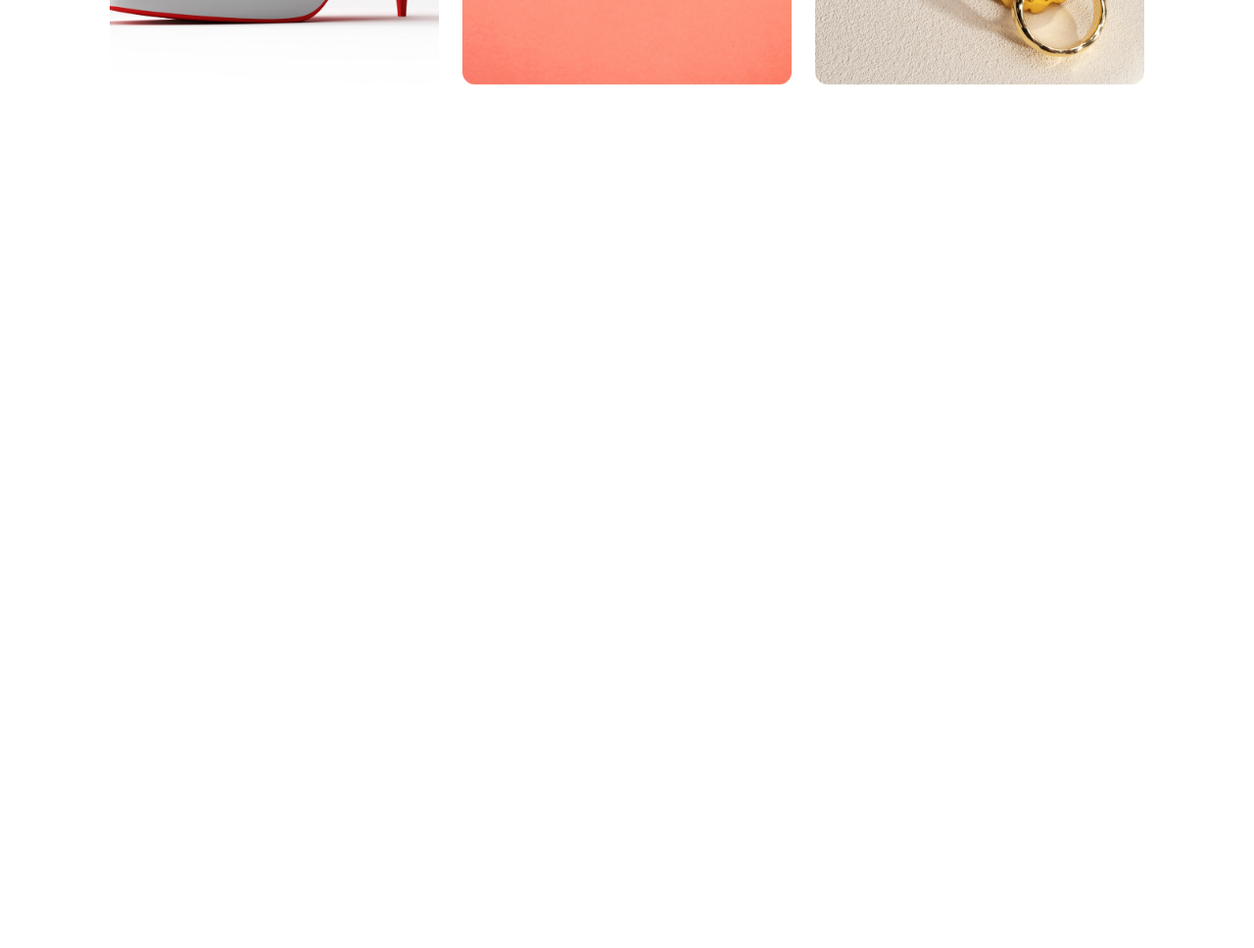
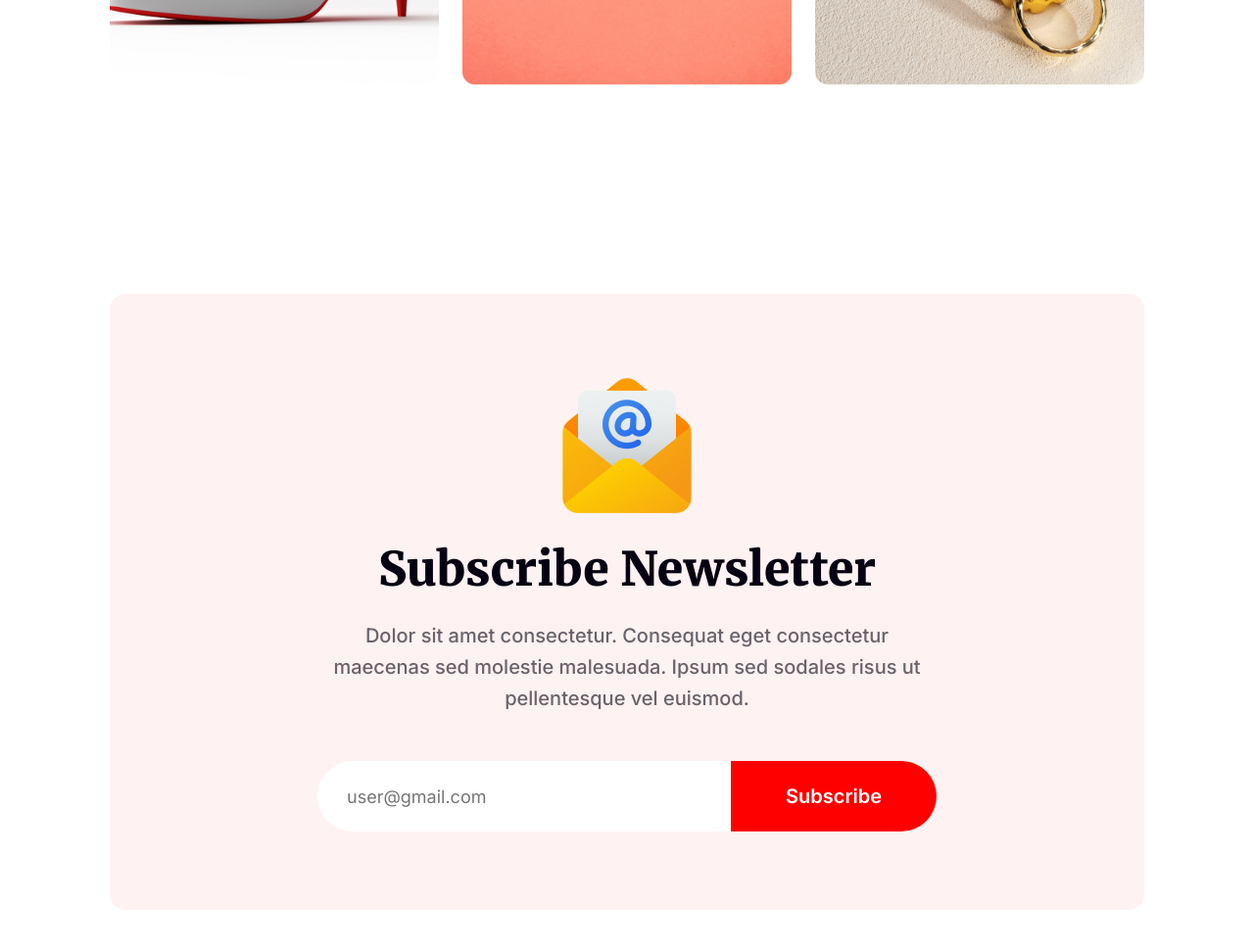
Before and after one commit to M-Nazmul/New-mission-2024.01, a plain HTML site: page index.html in a window 1280 px wide. Shown: the part 4563-5531 px from the top of the page at 98% size. Before the commit the page ends 4863 px from the top, so only its background shows below. Drawn offline with Linux system fonts and the light colour scheme.

Commit message:
added subscribe section

```diff
--- a/index.html
+++ b/index.html
@@ -106,6 +106,20 @@
                     </div>
                 </div>
             </section>
+                <!-- Subscribe section here -->
+        <section class="subscribe_container">
+            <div class="container_item">
+                <img src="images/Group-61.png" alt="">
+                <h2 class="top_main_title">Subscribe Newsletter</h2>
+                <p id="common_description" class="subscribe_description">
+                    Dolor sit amet consectetur. Consequat eget consectetur maecenas sed molestie malesuada. Ipsum sed sodales risus ut pellentesque vel euismod.
+                </p>
+            </div>
+            <div class="subscribe">
+                <input type="text" placeholder="user@gmail.com">
+                <input type="submit" value="Subscribe">
+            </div>
+        </section>
 
     </main>
 
--- a/styles/style.css
+++ b/styles/style.css
@@ -302,3 +302,47 @@ section{
 .product_items > img:hover{
     transform: scale(1.08);
 }
+/* Subscribe section styling */
+.subscribe_container{
+    background: #FF00000D;
+    padding: 80px 212px;
+    border-radius: 16px;
+}
+.container_item{
+    text-align: center;
+}
+.subscribe_description{
+    max-width: 896px;
+    margin: 0 auto 48px;
+}
+.subscribe {
+    display: flex;
+}
+.subscribe input[type='text']{
+    width: 648px;
+    padding: 25px 30px;
+    border-radius: 50px 0 0 50px;
+    color: rgba(7, 2, 17, 0.30);
+    border: none;
+    outline: none;
+    text-align: left;
+    font-family: Inter;
+    font-size: 18px;
+    font-weight: 400;
+}
+.subscribe input[type='submit']{
+    /* height: 72px; */
+    position: relative;
+    margin-left: -10px;
+    padding: 24px 56px;
+    border-radius: 0px 50px 50px 0px;
+    background: #F00;
+    color: #FFF;
+    cursor: pointer;
+    text-align: center;
+    font-family: Inter;
+    font-size: 20px;
+    border: none;
+    font-weight: 600;
+    text-transform: capitalize;
+}
```
